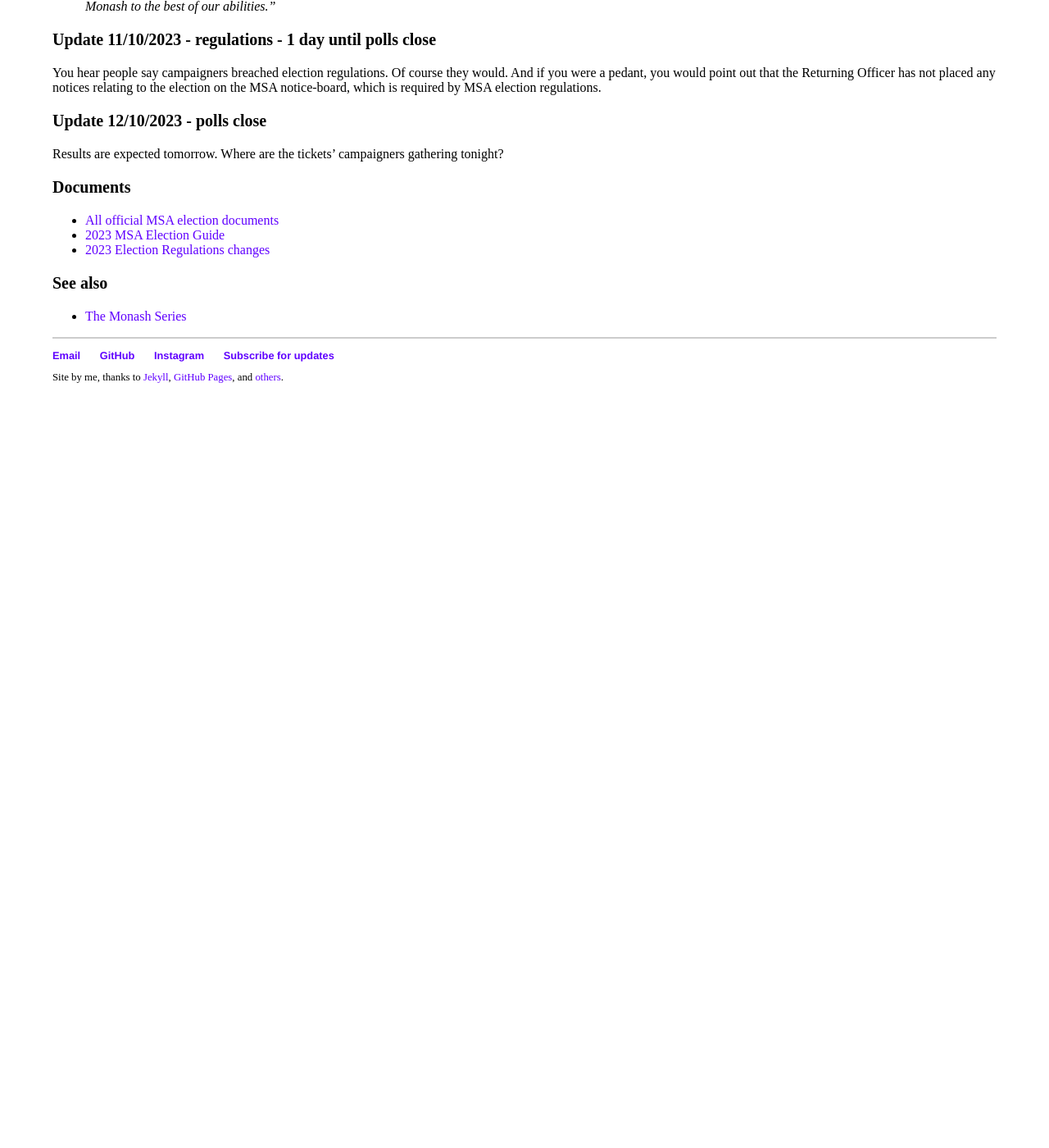
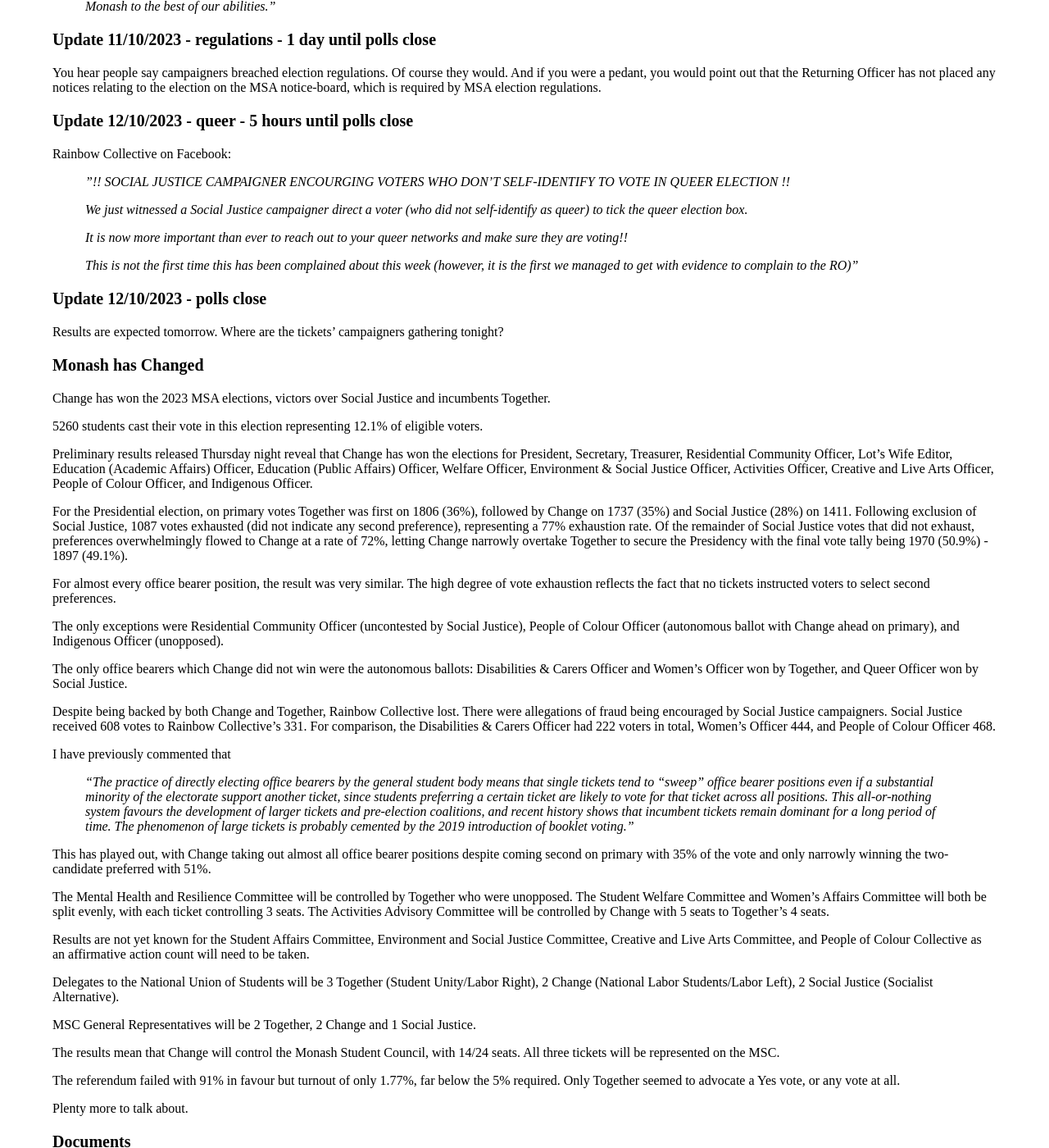
Before and after one commit to nhtnhanbn/nhtnhanbn.github.io, a Jekyll site: the page built from _repository/msa23.md, in a window 1280 px wide and 1400 px high, scrolled down 5537 px. Shown: the whole window at 82% size. Built offline with Jekyll 4.4.1, drawn with Linux system fonts in a browser that asks for light colours; before the commit the page ends 6018 px from its top, so only the background shows below that.

Commit message:
Update msa23

```diff
--- a/_repository/msa23.md
+++ b/_repository/msa23.md
@@ -179,9 +179,58 @@
 
 You hear people say campaigners breached election regulations. Of course they would. And if you were a pedant, you would point out that the Returning Officer has not placed any notices relating to the election on the MSA notice-board, which is required by MSA election regulations.
 
+### Update 12/10/2023 - queer - 5 hours until polls close
+
+Rainbow Collective on Facebook:
+
+> *"!! SOCIAL JUSTICE CAMPAIGNER ENCOURGING VOTERS WHO DON’T SELF-IDENTIFY TO VOTE IN QUEER ELECTION !!*
+
+> *We just witnessed a Social Justice campaigner direct a voter (who did not self-identify as queer) to tick the queer election box.*
+
+> *It is now more important than ever to reach out to your queer networks and make sure they are voting!!*
+
+> *This is not the first time this has been complained about this week (however, it is the first we managed to get with evidence to complain to the RO)"*
+
 ### Update 12/10/2023 - polls close
 
 Results are expected tomorrow. Where are the tickets' campaigners gathering tonight?
+
+### Monash has Changed
+
+Change has won the 2023 MSA elections, victors over Social Justice and incumbents Together.
+
+5260 students cast their vote in this election representing 12.1% of eligible voters.
+
+Preliminary results released Thursday night reveal that Change has won the elections for President, Secretary, Treasurer, Residential Community Officer, Lot's Wife Editor, Education (Academic Affairs) Officer, Education (Public Affairs) Officer, Welfare Officer, Environment & Social Justice Officer, Activities Officer, Creative and Live Arts Officer, People of Colour Officer, and Indigenous Officer.
+
+For the Presidential election, on primary votes Together was first on 1806 (36%), followed by Change on 1737 (35%) and Social Justice (28%) on 1411. Following exclusion of Social Justice, 1087 votes exhausted (did not indicate any second preference), representing a 77% exhaustion rate. Of the remainder of Social Justice votes that did not exhaust, preferences overwhelmingly flowed to Change at a rate of 72%, letting Change narrowly overtake Together to secure the Presidency with the final vote tally being 1970 (50.9%) - 1897 (49.1%).
+
+For almost every office bearer position, the result was very similar. The high degree of vote exhaustion reflects the fact that no tickets instructed voters to select second preferences.
+
+The only exceptions were Residential Community Officer (uncontested by Social Justice), People of Colour Officer (autonomous ballot with Change ahead on primary), and Indigenous Officer (unopposed).
+
+The only office bearers which Change did not win were the autonomous ballots: Disabilities & Carers Officer and Women’s Officer won by Together, and Queer Officer won by Social Justice.
+
+Despite being backed by both Change and Together, Rainbow Collective lost. There were allegations of fraud being encouraged by Social Justice campaigners. Social Justice received 608 votes to Rainbow Collective's 331. For comparison, the Disabilities & Carers Officer had 222 voters in total, Women’s Officer 444, and People of Colour Officer 468.
+
+I have previously commented that
+> *"The practice of directly electing office bearers by the general student body means that single tickets tend to "sweep" office bearer positions even if a substantial minority of the electorate support another ticket, since students preferring a certain ticket are likely to vote for that ticket across all positions. This all-or-nothing system favours the development of larger tickets and pre-election coalitions, and recent history shows that incumbent tickets remain dominant for a long period of time. The phenomenon of large tickets is probably cemented by the 2019 introduction of booklet voting."*
+
+This has played out, with Change taking out almost all office bearer positions despite coming second on primary with 35% of the vote and only narrowly winning the two-candidate preferred with 51%.
+
+The Mental Health and Resilience Committee will be controlled by Together who were unopposed. The Student Welfare Committee and Women’s Affairs Committee will both be split evenly, with each ticket controlling 3 seats. The Activities Advisory Committee will be controlled by Change with 5 seats to Together's 4 seats.
+
+Results are not yet known for the Student Affairs Committee, Environment and Social Justice Committee, Creative and Live Arts Committee, and People of Colour Collective as an affirmative action count will need to be taken.
+
+Delegates to the National Union of Students will be 3 Together (Student Unity/Labor Right), 2 Change (National Labor Students/Labor Left), 2 Social Justice (Socialist Alternative).
+
+MSC General Representatives will be 2 Together, 2 Change and 1 Social Justice.
+
+The results mean that Change will control the Monash Student Council, with 14/24 seats. All three tickets will be represented on the MSC.
+
+The referendum failed with 91% in favour but turnout of only 1.77%, far below the 5% required. Only Together seemed to advocate a Yes vote, or any vote at all.
+
+Plenty more to talk about.
 
 ### Documents
 
```
